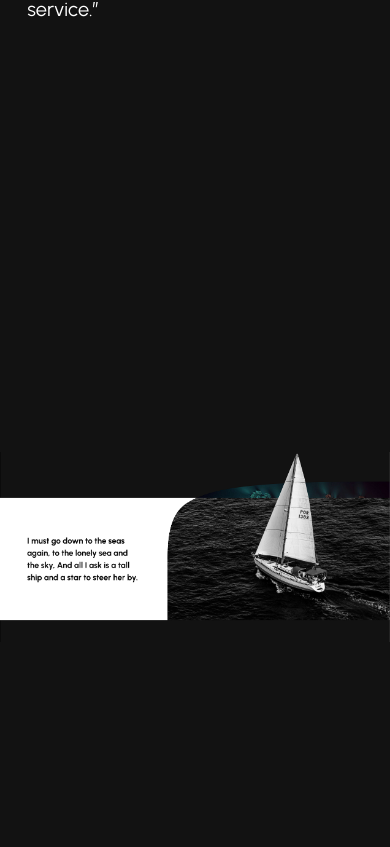
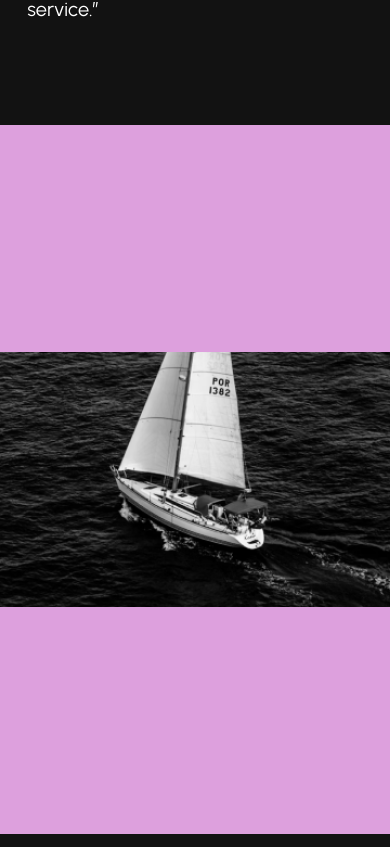
Before and after one commit to ivantrejoc/zoerowebsite, a React (Vite) app: page /seafena in a window 390 px wide. Shown: the part 1857-2704 px from the top of the page. Built offline with nearby package versions, Linux system fonts and the light colour scheme.

Commit message:
seafena/banner-responsive

```diff
--- a/src/pages/Seafena.jsx
+++ b/src/pages/Seafena.jsx
@@ -1,4 +1,6 @@
 import { Box, Typography, Grid, Avatar } from "@mui/material";
+import { useTheme } from "@mui/material/styles";
+import { useMediaQuery } from "@mui/material";
 import ButtonArea from "../components/buttonArea/ButtonArea";
 import HeroTwoSection from "../components/heroTwoSection/HeroTwoSection";
 import xicon from "../assets/icons/x-icon.svg";
@@ -11,10 +13,12 @@ import seafenaGrid4 from "../assets/img/seafenaGrid4.png";
 import seaferaImage from "../assets/img/seaferaImage.png";
 import salahAvatar from "../assets/img/salah-moutaouakil.png";
 import binaryStripe from "../assets/img/binary-stripe.png";
-import { useTheme } from "@mui/material/styles";
+import seafenaBoat from "../assets/img/seafena-boat.png";
 
 const Seafena = () => {
   const theme = useTheme();
+  const isMobile = useMediaQuery(theme.breakpoints.down("md"));
+
   return (
     <Box
       id="contact-main-body"
@@ -459,9 +463,46 @@ const Seafena = () => {
         </Box>
       </Box>
       {/* SEAFENA IMAGE */}
+      {isMobile && (
         <Box
           id="seafena-image-container"
           sx={{
+            background: "plum",
+            display: "flex",
+            justifyContent: "center",
+            alignItems: "center",
+            flexDirection: "column",
+            position: "relative",
+            width: "100%",
+            overflowX: "0px",
+            height: "110vh",
+            maxHeight: "110vh",
+            backgroundImage: `url(${seafenaBoat})`,
+            backgroundSize: "100%",
+            backgroundRepeat: "no-repeat",
+            backgroundPosition: "center",
+            marginBottom: 6,
+            [theme.breakpoints.down("sm")]: {
+              height: "84vh",
+              maxHeight: "84vh",
+              marginBottom: 6,
+            },
+            [theme.breakpoints.down("xs")]: {
+              height: "55vh",
+              maxHeight: "55vh"
+            },
+            [theme.breakpoints.down("xxs")]: {
+              height: "46vh",
+              maxHeight: "46vh"
+            }
+          }}
+        />
+      )}
+      {!isMobile && (
+        <Box
+          id="seafena-image-container"
+          sx={{
+            background: "plum",
             display: "flex",
             justifyContent: "center",
             alignItems: "center",
@@ -475,9 +516,14 @@ const Seafena = () => {
             backgroundSize: "100%",
             backgroundRepeat: "no-repeat",
             backgroundPosition: "center",
-          marginBottom: 12
+            marginBottom: 12,
+            [theme.breakpoints.down("xxl")]: {
+              height: "97vh"
+            }
           }}
         />
+      )}
+
       {/* GRID IMAGES */}
       <Box
         id="grid-image-container"
```
Lines whose indentation alone changed are shown as unchanged.
